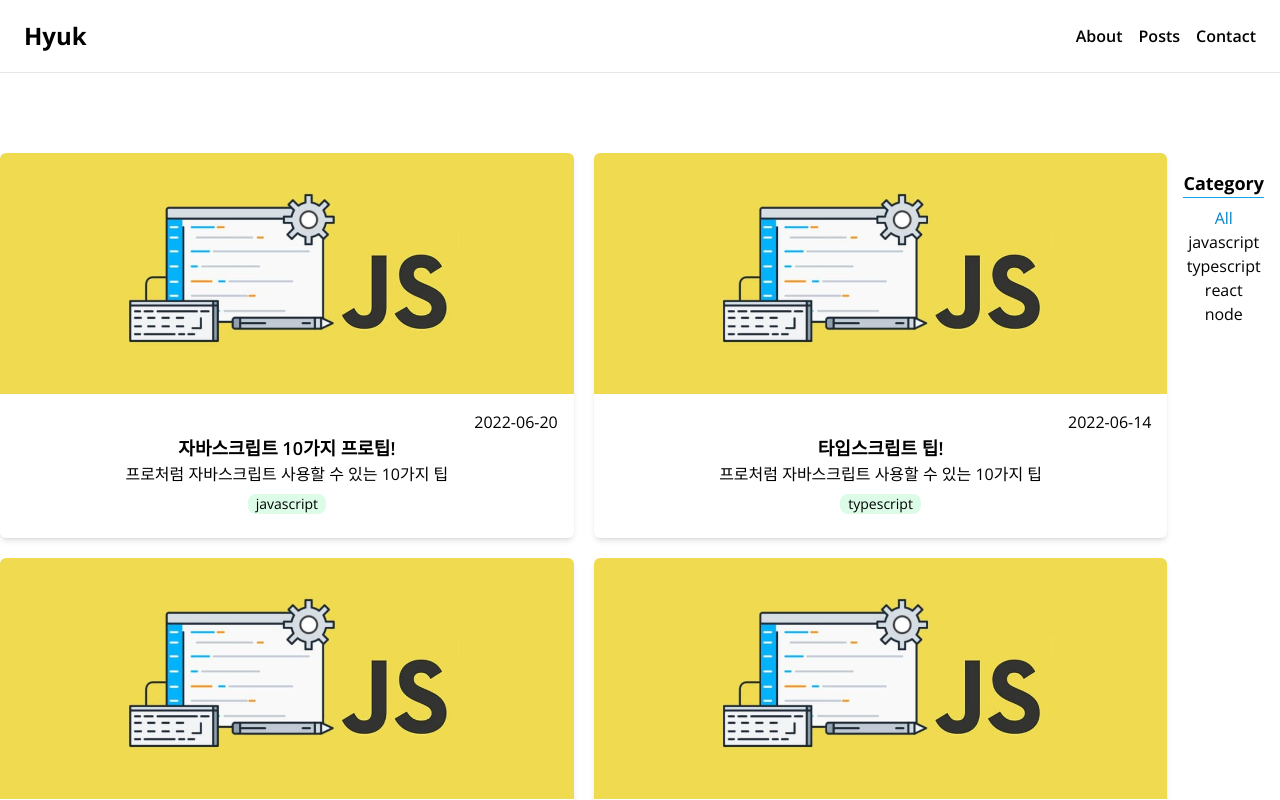
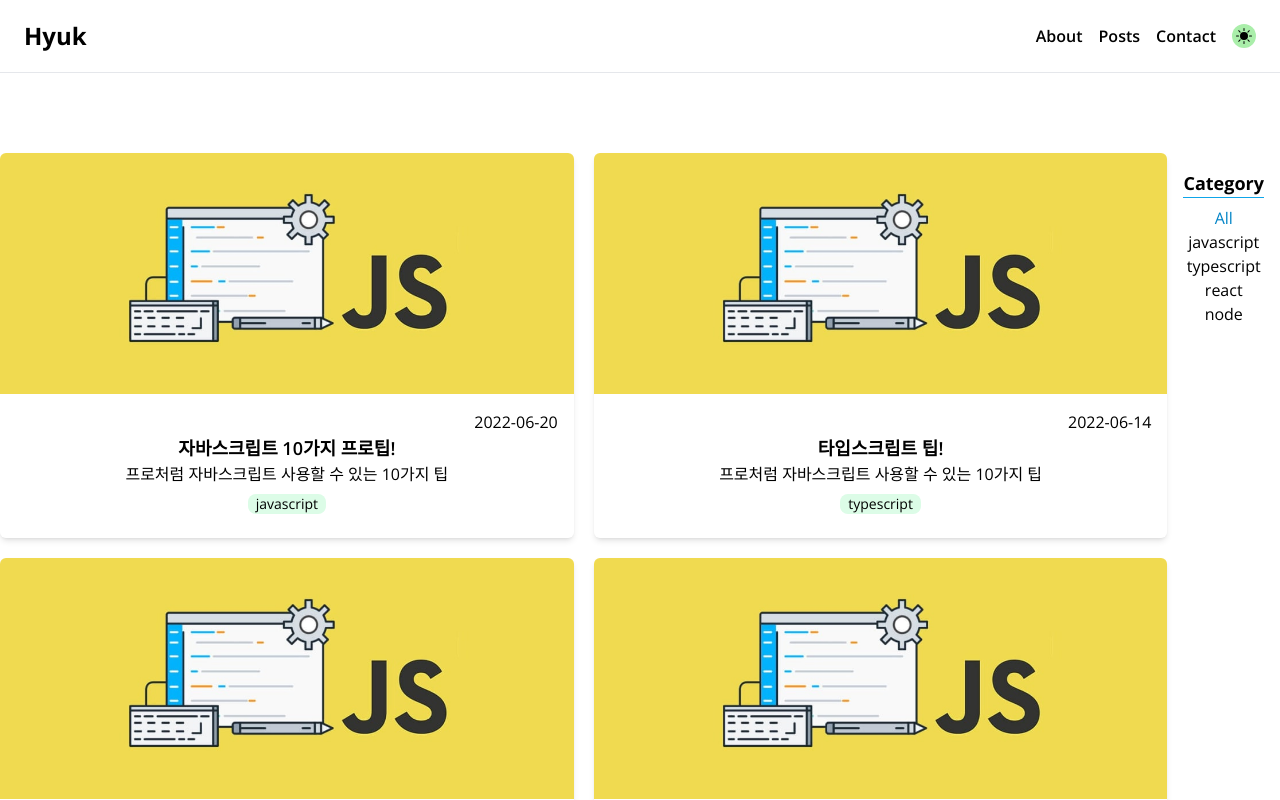
Before and after one commit to hyukee0205/hyuk-blog, a Next.js app: page / in a window 1280 px wide. Built offline with nearby package versions, Linux system fonts and the light colour scheme.

Commit message:
tailwinid 다크모드 추가

```diff
--- a/package.json
+++ b/package.json
@@ -15,6 +15,7 @@
     "eslint": "8.35.0",
     "eslint-config-next": "13.2.1",
     "next": "^13.2.4",
+    "next-themes": "^0.2.1",
     "react": "18.2.0",
     "react-dom": "18.2.0",
     "react-icons": "^4.9.0",
--- a/src/app/globals.css
+++ b/src/app/globals.css
@@ -7,3 +7,17 @@ body {
   height: 100vh;
   overflow-y: auto;
 }
+
+:root {
+  --foreground-rgb: 0, 0, 0;
+  --background-start-rgb: 214, 219, 220;
+  --background-end-rgb: 255, 255, 255;
+  --hello: #aea;
+}
+
+:root.dark {
+  --foreground-rgb: 255, 255, 255;
+  --background-start-rgb: 0, 0, 0;
+  --background-end-rgb: 0, 0, 0;
+  --hello: #e5e5;
+}
--- a/src/app/layout.tsx
+++ b/src/app/layout.tsx
@@ -2,6 +2,7 @@ import Header from '@/components/Header';
 import './globals.css';
 import { Open_Sans } from 'next/font/google';
 import Footer from '@/components/Footer';
+import Providers from '@/components/tailwind/Providers';
 
 const sans = Open_Sans({ subsets: ['latin'] });
 
@@ -21,11 +22,13 @@ export default function RootLayout({
   return (
     <html lang='en' className={sans.className}>
       <body className='flex flex-col mx-auto'>
-        <Header />
-        <main className='grow max-w-screen-xl mx-auto'>
-          {children}
-        </main>
-        <Footer />
+        <Providers>
+          <Header />
+          <main className='grow max-w-screen-xl mx-auto'>
+            {children}
+          </main>
+          <Footer />
+        </Providers>
       </body>
     </html>
   );
--- a/src/app/page.tsx
+++ b/src/app/page.tsx
@@ -1,6 +1,4 @@
-import FeaturePosts from '@/components/FeaturePosts';
 import FilterablePosts from '@/components/FilterablePosts';
-import SlidePosts from '@/components/SlidePosts';
 import { getAllPosts } from '@/service/posts';
 
 export default async function HomePage() {
--- a/src/components/Header.tsx
+++ b/src/components/Header.tsx
@@ -1,4 +1,5 @@
 import Link from 'next/link';
+import DarkMode from './tailwind/DarkMode';
 
 export default function Header() {
   return (
@@ -10,6 +11,7 @@ export default function Header() {
         <Link className='font-semibold' href='/about'>About</Link>
         <Link className='font-semibold' href='/posts'>Posts</Link>
         <Link className='font-semibold' href='/contact'>Contact</Link>
+        <DarkMode />
       </nav>
     </header>
   );
--- /dev/null
+++ b/src/components/tailwind/DarkMode.tsx
@@ -0,0 +1,36 @@
+'use client';
+
+import { BsFillSunFill, BsFillMoonFill } from "react-icons/bs";
+import { useState, useEffect } from "react";
+import { useTheme } from "next-themes";
+
+interface IDarkMode {}
+
+export default function DarkMode({}: IDarkMode) {
+  const [mounted, setMounted] = useState(false);
+  const { systemTheme, theme, setTheme } = useTheme();
+
+  useEffect(() => {
+    setMounted(true);
+  }, []);
+
+  if (!mounted) {
+    return null;
+  }
+
+  const onClick = (mode: string) => () => {
+    setTheme(mode);
+  };
+
+  const currentTheme = theme === "system" ? systemTheme : theme;
+
+  return (
+    <div className="bg-darkModeBg cursor-pointer rounded-[50%] p-1">
+    {currentTheme === "dark" ? (
+    <BsFillMoonFill onClick={onClick("light")} />
+) : (
+  <BsFillSunFill onClick={onClick("dark")} />
+)}
+  </div>
+);
+}
--- /dev/null
+++ b/src/components/tailwind/Providers.tsx
@@ -0,0 +1,13 @@
+'use client';
+
+import { ThemeProvider } from 'next-themes';
+
+
+
+export default function Providers({children} : {children: React.ReactNode}) {
+  return (
+    <ThemeProvider attribute="class">
+      {children}
+    </ThemeProvider>
+  )
+}
--- a/tailwind.config.js
+++ b/tailwind.config.js
@@ -1,8 +1,13 @@
 /** @type {import('tailwindcss').Config} */
 module.exports = {
   content: ['./src/**/*.{js,ts,jsx,tsx}'],
+  darkMode: "class",
   theme: {
-    extend: {},
+    extend: {
+      colors: {
+        darkModeBg: "var(--hello)",
+      },
+    }
   },
   plugins: [require('@tailwindcss/typography')],
 };
```
Also changed, not shown: 1 other file (tests, documents, lock files or other folders).
